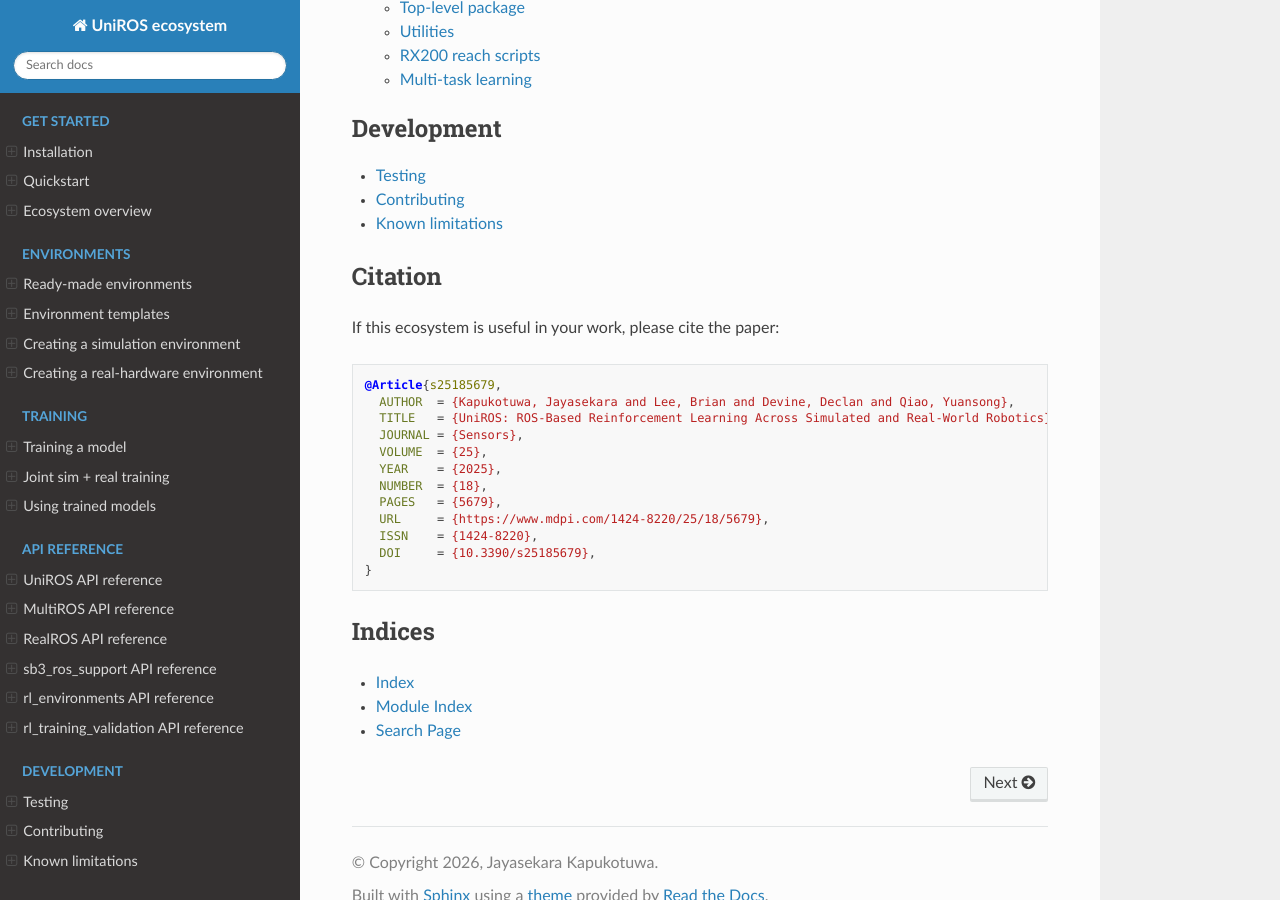
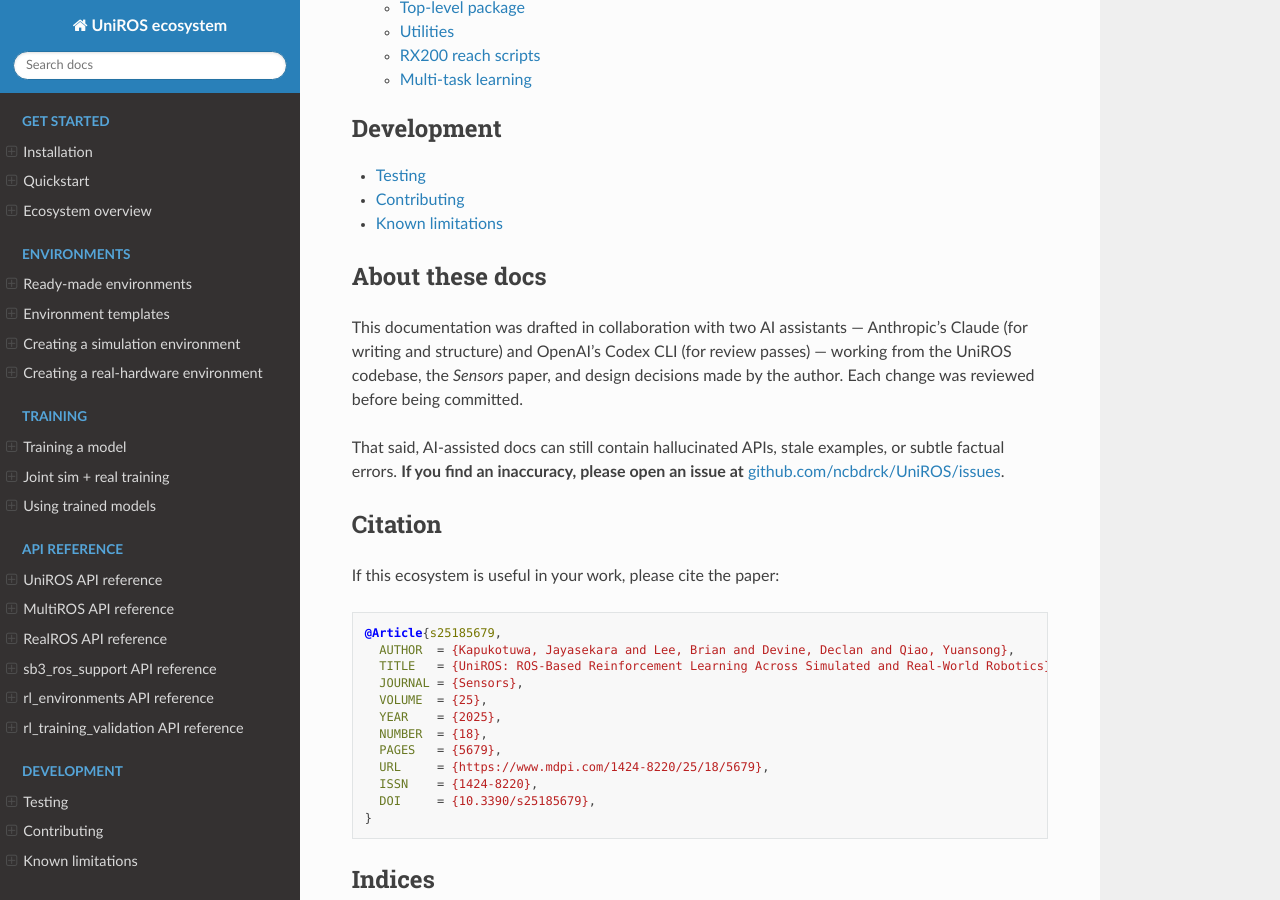
Before and after one commit to ncbdrck/UniROS, a Sphinx documentation site: the page built from docs/index.rst, in a window 1280 px wide and 900 px high, scrolled down 3711 px. Built offline with Sphinx 7.4.7 and the Read the Docs theme 3.1.0, drawn with Linux system fonts in a browser that asks for light colours.

Commit message:
Docs: add 'About these docs' section with AI-attribution + feedback CTA
Discloses that the docs were drafted with Claude and reviewed with
Codex CLI on top of the user's codebase and design decisions, and
gives readers a clear path to report errors via the UniROS GitHub
issue tracker. Placed near the bottom of index.rst, just above the
citation block — visible to anyone who lands on the docs home page
without dominating the introduction.

```diff
--- a/docs/index.rst
+++ b/docs/index.rst
@@ -87,6 +87,21 @@
    guides/limitations
 
 
+About these docs
+----------------
+
+This documentation was drafted in collaboration with two AI
+assistants — Anthropic's Claude (for writing and structure) and
+OpenAI's Codex CLI (for review passes) — working from the UniROS
+codebase, the *Sensors* paper, and design decisions made by the
+author. Each change was reviewed before being committed.
+
+That said, AI-assisted docs can still contain hallucinated APIs,
+stale examples, or subtle factual errors. **If you find an
+inaccuracy, please open an issue at**
+`github.com/ncbdrck/UniROS/issues <https://github.com/ncbdrck/UniROS/issues>`_.
+
+
 Citation
 --------
 
```
